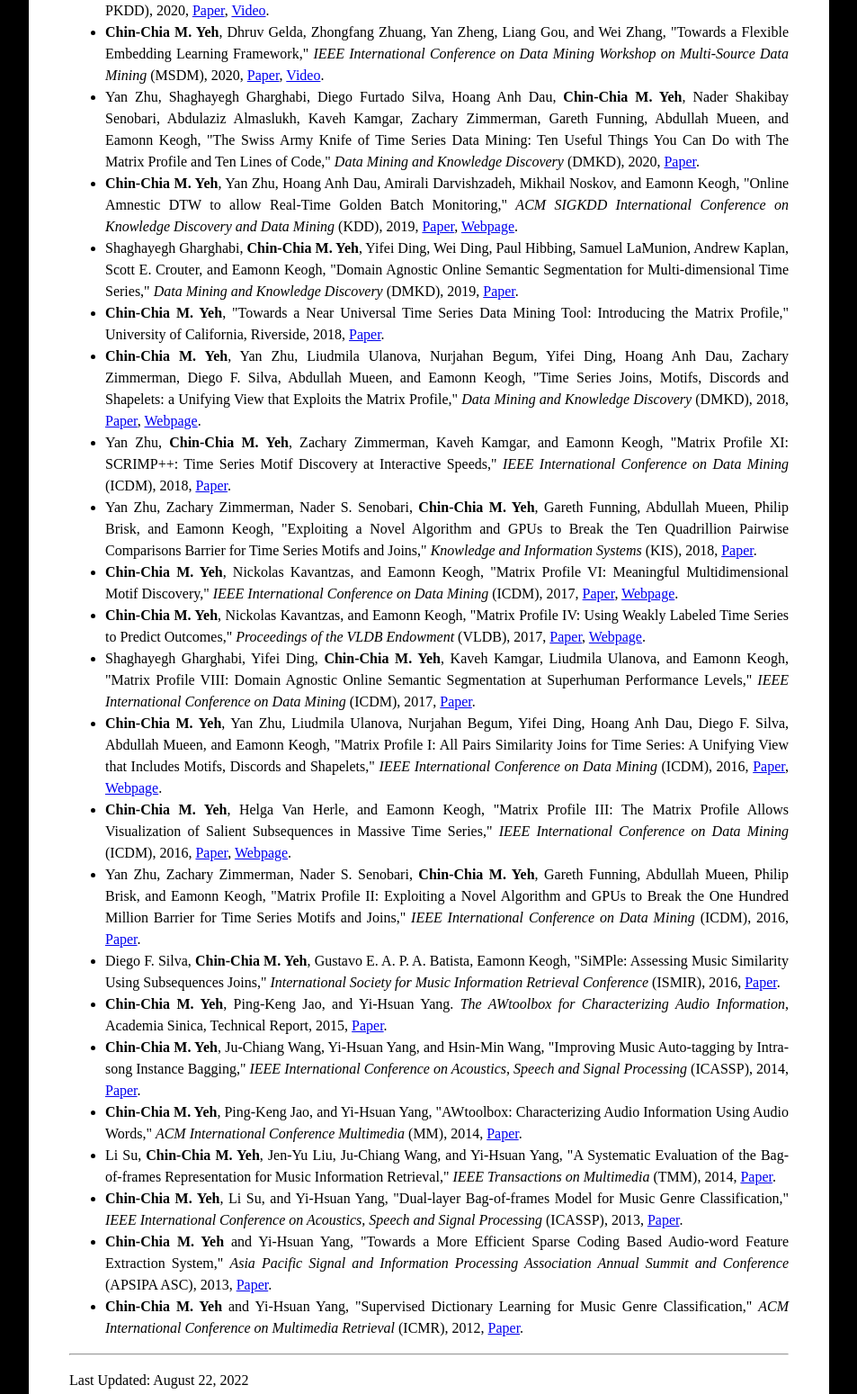
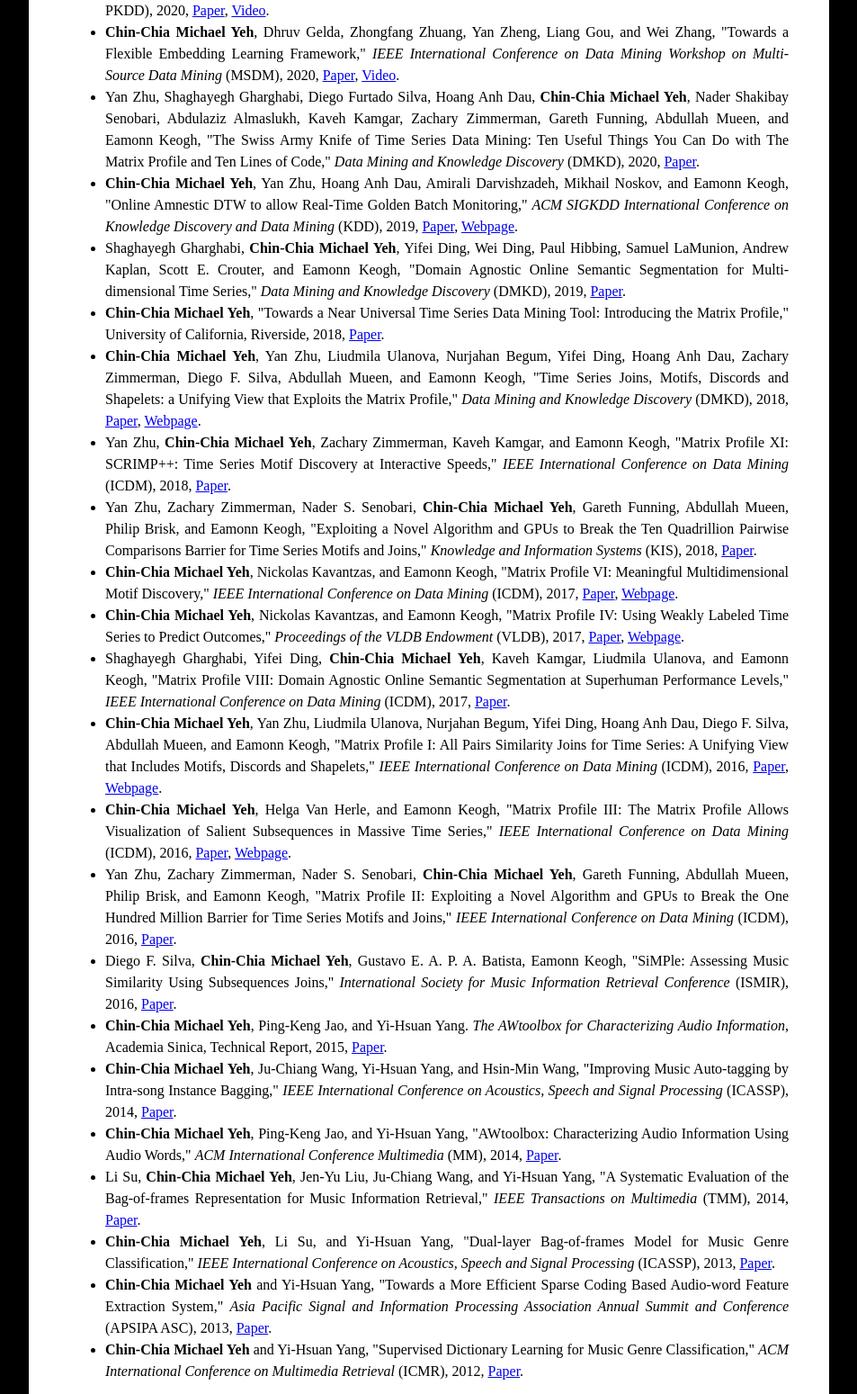
Before and after one commit to mcyeh/mcyeh.github.io, a plain HTML site: page index.html in a window 1280 px wide. Shown: the part 820-2369 px from the top of the page at 90% size, without its empty margins (163-1116 px from the left). Drawn offline with Linux system fonts and the light colour scheme.

Commit message:
change to full name

```diff
--- a/index.html
+++ b/index.html
@@ -85,125 +85,125 @@
 
         <h2>Selected Publications</h2>
         <ul>
-            <li> <b>Chin-Chia M. Yeh</b>, Mengting Gu, Yan Zheng, Huiyuan Chen, Javid Ebrahimi, Zhongfang Zhuang,
+            <li> <b>Chin-Chia Michael Yeh</b>, Mengting Gu, Yan Zheng, Huiyuan Chen, Javid Ebrahimi, Zhongfang Zhuang,
                 Junpeng Wang, Liang Wang, and Wei Zhang,
                 "Embedding Compression with Hashing for Efficient Representation Learning in Large-Scale Graph,"
                 <i>ACM SIGKDD International Conference on Knowledge Discovery and Data Mining</i> (KDD),
                 2022, <a href="http://arxiv.org/abs/2208.05648" target="_newtab">Paper</a>, <a
                 href="https://www.youtube.com/watch?v=DyelyEzhDQA" target="_newtab">Video</a>.
-            <li> <b>Chin-Chia M. Yeh</b>, Yan Zheng, Junpeng Wang, Huiyuan Chen, Zhongfang Zhuang, Wei Zhang, and Eamonn
+            <li> <b>Chin-Chia Michael Yeh</b>, Yan Zheng, Junpeng Wang, Huiyuan Chen, Zhongfang Zhuang, Wei Zhang, and Eamonn
                 Keogh,
                 "Error-bounded Approximate Time Series Joins using Compact Dictionary Representations of Time Series,"
                 <i>SIAM International Conference on Data Mining</i> (SDM),
                 2022, <a href="https://arxiv.org/abs/2112.12965" target="_newtab">Paper</a>, <a
                     href="https://www.youtube.com/watch?v=F7e9EWb7mS8" target="_newtab">Video</a>.
-            <li> <b>Chin-Chia M. Yeh</b>, Zhongfang Zhuang, Junpeng Wang, Yan Zheng, Javid Ebrahimi, Ryan Mercer, Liang
+            <li> <b>Chin-Chia Michael Yeh</b>, Zhongfang Zhuang, Junpeng Wang, Yan Zheng, Javid Ebrahimi, Ryan Mercer, Liang
                 Wang, and Wei Zhang,
                 "Online Multi-horizon Transaction Metric Estimation with Multi-modal Learning in Payment Networks,"
                 <i>ACM International Conference on Information and Knowledge Management</i> (CIKM),
                 2021, <a href="https://arxiv.org/abs/2109.10020" target="_newtab">Paper</a>, <a
                     href="https://www.youtube.com/watch?v=Il1ibsl2K_U" target="_newtab">Video</a>.
-            <li> <b>Chin-Chia M. Yeh</b>, Zhongfang Zhuang, Yan Zheng, Liang Wang, Junpeng Wang, and Wei Zhang,
+            <li> <b>Chin-Chia Michael Yeh</b>, Zhongfang Zhuang, Yan Zheng, Liang Wang, Junpeng Wang, and Wei Zhang,
                 "Merchant Category Identification Using Credit Card Transactions," <i>IEEE International Conference on
                     Big Data</i>
                 (IEEE BigData), 2020, <a href="https://arxiv.org/abs/2011.02602" target="_newtab">Paper</a>, <a
                     href="https://www.youtube.com/watch?v=6a3QP-YH2Pg" target="_newtab">Video</a>.
-            <li> <b>Chin-Chia M. Yeh</b>, Zhongfang Zhuang, Wei Zhang, and Liang Wang, "Multi-future Merchant
+            <li> <b>Chin-Chia Michael Yeh</b>, Zhongfang Zhuang, Wei Zhang, and Liang Wang, "Multi-future Merchant
                 Transaction Prediction," <i>Joint European Conference on Machine Learning and Knowledge Discovery
                     in Databases</i> (ECML-PKDD), 2020, <a href="https://arxiv.org/abs/2007.05303"
                     target="_newtab">Paper</a>, <a href="https://www.youtube.com/watch?v=29GXEvz7MXE"
                     target="_newtab">Video</a>.
-            <li> <b>Chin-Chia M. Yeh</b>, Dhruv Gelda, Zhongfang Zhuang, Yan Zheng, Liang Gou, and Wei Zhang,
+            <li> <b>Chin-Chia Michael Yeh</b>, Dhruv Gelda, Zhongfang Zhuang, Yan Zheng, Liang Gou, and Wei Zhang,
                 "Towards a Flexible Embedding Learning Framework," <i>IEEE International Conference on Data Mining
                     Workshop
                     on Multi-Source Data Mining</i> (MSDM), 2020, <a href="https://arxiv.org/abs/2009.10989"
                     target="_newtab">Paper</a>, <a href="https://www.youtube.com/watch?v=YijpJuJdUwU"
                     target="_newtab">Video</a>.
-            <li> Yan Zhu, Shaghayegh Gharghabi, Diego Furtado Silva, Hoang Anh Dau, <b>Chin-Chia M. Yeh</b>,
+            <li> Yan Zhu, Shaghayegh Gharghabi, Diego Furtado Silva, Hoang Anh Dau, <b>Chin-Chia Michael Yeh</b>,
                 Nader Shakibay Senobari, Abdulaziz Almaslukh, Kaveh Kamgar, Zachary Zimmerman, Gareth Funning,
                 Abdullah Mueen, and Eamonn Keogh, "The Swiss Army Knife of Time Series Data Mining: Ten Useful
                 Things You Can Do with The Matrix Profile and Ten Lines of Code," <i>Data Mining and Knowledge
                     Discovery</i> (DMKD), 2020, <a href="paper/2020_dmkd_swiss_army_knife.pdf"
                     target="_newtab">Paper</a>.<br>
-            <li> <b>Chin-Chia M. Yeh</b>, Yan Zhu, Hoang Anh Dau, Amirali Darvishzadeh, Mikhail Noskov, and Eamonn
+            <li> <b>Chin-Chia Michael Yeh</b>, Yan Zhu, Hoang Anh Dau, Amirali Darvishzadeh, Mikhail Noskov, and Eamonn
                 Keogh, "Online Amnestic DTW to allow Real-Time Golden Batch Monitoring," <i>ACM SIGKDD International
                     Conference on Knowledge Discovery and Data Mining</i> (KDD), 2019, <a
                     href="paper/2019_kdd_online_amnestic_dtw.pdf" target="_newtab">Paper</a>, <a
                     href="https://sites.google.com/view/gbatch" target="_newtab">Webpage</a>.
-            <li> Shaghayegh Gharghabi, <b>Chin-Chia M. Yeh</b>, Yifei Ding, Wei Ding, Paul Hibbing, Samuel LaMunion,
+            <li> Shaghayegh Gharghabi, <b>Chin-Chia Michael Yeh</b>, Yifei Ding, Wei Ding, Paul Hibbing, Samuel LaMunion,
                 Andrew Kaplan, Scott E. Crouter, and Eamonn Keogh, "Domain Agnostic Online Semantic Segmentation for
                 Multi-dimensional Time Series," <i>Data Mining and Knowledge Discovery</i> (DMKD), 2019, <a
                     href="paper/2019_dmkd_domain_agnostic_online.pdf" target="_newtab">Paper</a>.<br>
-            <li> <b>Chin-Chia M. Yeh</b>, "Towards a Near Universal Time Series Data Mining Tool: Introducing the Matrix
+            <li> <b>Chin-Chia Michael Yeh</b>, "Towards a Near Universal Time Series Data Mining Tool: Introducing the Matrix
                 Profile," University of California, Riverside, 2018, <a href="https://arxiv.org/abs/1811.03064"
                     target="_newtab">Paper</a>.
-            <li><b>Chin-Chia M. Yeh</b>, Yan Zhu, Liudmila Ulanova, Nurjahan Begum, Yifei Ding, Hoang Anh Dau, Zachary
+            <li><b>Chin-Chia Michael Yeh</b>, Yan Zhu, Liudmila Ulanova, Nurjahan Begum, Yifei Ding, Hoang Anh Dau, Zachary
                 Zimmerman, Diego F. Silva, Abdullah Mueen, and Eamonn Keogh, "Time Series Joins, Motifs, Discords and
                 Shapelets: a Unifying View that Exploits the Matrix Profile," <i>Data Mining and Knowledge Discovery</i>
                 (DMKD), 2018, <a href="paper/2018_dmkd_time_series_joins.pdf" target="_newtab">Paper</a>,
                 <a href="http://www.cs.ucr.edu/~eamonn/MatrixProfile.html" target="_newtab">Webpage</a>.
-            <li> Yan Zhu, <b>Chin-Chia M. Yeh</b>, Zachary Zimmerman, Kaveh Kamgar, and Eamonn Keogh, "Matrix Profile
+            <li> Yan Zhu, <b>Chin-Chia Michael Yeh</b>, Zachary Zimmerman, Kaveh Kamgar, and Eamonn Keogh, "Matrix Profile
                 XI: SCRIMP++: Time Series Motif Discovery at Interactive Speeds," <i>IEEE International Conference on
                     Data Mining</i> (ICDM), 2018, <a href="paper/2018_icdm_scrimp_time_series.pdf"
                     target="_newtab">Paper</a>.
-            <li>Yan Zhu, Zachary Zimmerman, Nader S. Senobari, <b>Chin-Chia M. Yeh</b>, Gareth Funning, Abdullah Mueen,
+            <li>Yan Zhu, Zachary Zimmerman, Nader S. Senobari, <b>Chin-Chia Michael Yeh</b>, Gareth Funning, Abdullah Mueen,
                 Philip Brisk, and Eamonn Keogh, "Exploiting a Novel Algorithm and GPUs to Break the Ten Quadrillion
                 Pairwise Comparisons Barrier for Time Series Motifs and Joins," <i>Knowledge and Information Systems</i>
                 (KIS), 2018, <a href="paper/2018_kis_exploiting_novel_algorithm.pdf" target="_newtab">Paper</a>.
-            <li><b>Chin-Chia M. Yeh</b>, Nickolas Kavantzas, and Eamonn Keogh, "Matrix Profile VI: Meaningful
+            <li><b>Chin-Chia Michael Yeh</b>, Nickolas Kavantzas, and Eamonn Keogh, "Matrix Profile VI: Meaningful
                 Multidimensional Motif Discovery," <i>IEEE International Conference on Data Mining</i> (ICDM), 2017, <a
                     href="paper/2017_icdm_meaningful_multidimensional_motif.pdf" target="_newtab">Paper</a>,
                 <a href="https://sites.google.com/view/mstamp" target="_newtab">Webpage</a>.
-            <li><b>Chin-Chia M. Yeh</b>, Nickolas Kavantzas, and Eamonn Keogh, "Matrix Profile IV: Using Weakly Labeled
+            <li><b>Chin-Chia Michael Yeh</b>, Nickolas Kavantzas, and Eamonn Keogh, "Matrix Profile IV: Using Weakly Labeled
                 Time Series to Predict Outcomes," <i>Proceedings of the VLDB Endowment</i> (VLDB), 2017, <a
                     href="paper/2017_vldb_using_weakly_labeled.pdf" target="_newtab">Paper</a>,
                 <a href="https://sites.google.com/view/weaklylabeled" target="_newtab">Webpage</a>.
-            <li>Shaghayegh Gharghabi, Yifei Ding, <b>Chin-Chia M. Yeh</b>, Kaveh Kamgar, Liudmila Ulanova, and Eamonn
+            <li>Shaghayegh Gharghabi, Yifei Ding, <b>Chin-Chia Michael Yeh</b>, Kaveh Kamgar, Liudmila Ulanova, and Eamonn
                 Keogh, "Matrix Profile VIII: Domain Agnostic Online Semantic Segmentation at Superhuman Performance
                 Levels," <i>IEEE International Conference on Data Mining</i> (ICDM), 2017, <a
                     href="paper/2017_icdm_domain_agnostic_online.pdf" target="_newtab">Paper</a>.
-            <li><b>Chin-Chia M. Yeh</b>, Yan Zhu, Liudmila Ulanova, Nurjahan Begum, Yifei Ding, Hoang Anh Dau, Diego F.
+            <li><b>Chin-Chia Michael Yeh</b>, Yan Zhu, Liudmila Ulanova, Nurjahan Begum, Yifei Ding, Hoang Anh Dau, Diego F.
                 Silva, Abdullah Mueen, and Eamonn Keogh, "Matrix Profile I: All Pairs Similarity Joins for Time Series:
                 A Unifying View that Includes Motifs, Discords and Shapelets," <i>IEEE International Conference on Data
                     Mining</i> (ICDM), 2016, <a href="paper/2016_icdm_all_pairs_similarity.pdf"
                     target="_newtab">Paper</a>,
                 <a href="https://sites.google.com/site/icdmstamp" target="_newtab">Webpage</a>.
-            <li><b>Chin-Chia M. Yeh</b>, Helga Van Herle, and Eamonn Keogh, "Matrix Profile III: The Matrix Profile
+            <li><b>Chin-Chia Michael Yeh</b>, Helga Van Herle, and Eamonn Keogh, "Matrix Profile III: The Matrix Profile
                 Allows Visualization of Salient Subsequences in Massive Time Series," <i>IEEE International Conference
                     on Data Mining</i> (ICDM), 2016, <a href="paper/2016_icdm_matrix_profile_allows.pdf"
                     target="_newtab">Paper</a>,
                 <a href="https://sites.google.com/site/salientsubs" target="_newtab">Webpage</a>.
-            <li>Yan Zhu, Zachary Zimmerman, Nader S. Senobari, <b>Chin-Chia M. Yeh</b>, Gareth Funning, Abdullah Mueen,
+            <li>Yan Zhu, Zachary Zimmerman, Nader S. Senobari, <b>Chin-Chia Michael Yeh</b>, Gareth Funning, Abdullah Mueen,
                 Philip Brisk, and Eamonn Keogh, "Matrix Profile II: Exploiting a Novel Algorithm and GPUs to Break the
                 One Hundred Million Barrier for Time Series Motifs and Joins," <i>IEEE International Conference on Data
                     Mining</i> (ICDM), 2016, <a href="paper/2016_icdm_exploiting_novel_algorithm.pdf"
                     target="_newtab">Paper</a>.
-            <li>Diego F. Silva, <b>Chin-Chia M. Yeh</b>, Gustavo E. A. P. A. Batista, Eamonn Keogh, "SiMPle: Assessing
+            <li>Diego F. Silva, <b>Chin-Chia Michael Yeh</b>, Gustavo E. A. P. A. Batista, Eamonn Keogh, "SiMPle: Assessing
                 Music Similarity Using Subsequences Joins," <i>International Society for Music Information Retrieval
                     Conference</i> (ISMIR), 2016, <a href="paper/2016_ismir_assessing_music_similarity.pdf"
                     target="_newtab">Paper</a>.
-            <li><b>Chin-Chia M. Yeh</b>, Ping-Keng Jao, and Yi-Hsuan Yang. <i>The AWtoolbox for Characterizing Audio
+            <li><b>Chin-Chia Michael Yeh</b>, Ping-Keng Jao, and Yi-Hsuan Yang. <i>The AWtoolbox for Characterizing Audio
                     Information</i>, Academia Sinica, Technical Report, 2015, <a
                     href="paper/2015_report_awtoolbox_characterizing_audio.pdf" target="_newtab">Paper</a>.
-            <li><b>Chin-Chia M. Yeh</b>, Ju-Chiang Wang, Yi-Hsuan Yang, and Hsin-Min Wang, "Improving Music Auto-tagging
+            <li><b>Chin-Chia Michael Yeh</b>, Ju-Chiang Wang, Yi-Hsuan Yang, and Hsin-Min Wang, "Improving Music Auto-tagging
                 by Intra-song Instance Bagging," <i>IEEE International Conference on Acoustics, Speech and Signal
                     Processing</i> (ICASSP), 2014, <a href="paper/2014_icassp_improving_music_autotagging.pdf"
                     target="_newtab">Paper</a>.
-            <li><b>Chin-Chia M. Yeh</b>, Ping-Keng Jao, and Yi-Hsuan Yang, "AWtoolbox: Characterizing Audio Information
+            <li><b>Chin-Chia Michael Yeh</b>, Ping-Keng Jao, and Yi-Hsuan Yang, "AWtoolbox: Characterizing Audio Information
                 Using Audio Words," <i>ACM International Conference Multimedia</i> (MM), 2014, <a
                     href="paper/2014_mm_awtoolbox_characterizing_audio.pdf" target="_newtab">Paper</a>.
-            <li>Li Su, <b>Chin-Chia M. Yeh</b>, Jen-Yu Liu, Ju-Chiang Wang, and Yi-Hsuan Yang, "A Systematic Evaluation
+            <li>Li Su, <b>Chin-Chia Michael Yeh</b>, Jen-Yu Liu, Ju-Chiang Wang, and Yi-Hsuan Yang, "A Systematic Evaluation
                 of the Bag-of-frames Representation for Music Information Retrieval," <i>IEEE Transactions on
                     Multimedia</i> (TMM), 2014, <a href="paper/2014_tmm_systematic_evaluation_bof.pdf"
                     target="_newtab">Paper</a>.
-            <li><b>Chin-Chia M. Yeh</b>, Li Su, and Yi-Hsuan Yang, "Dual-layer Bag-of-frames Model for Music Genre
+            <li><b>Chin-Chia Michael Yeh</b>, Li Su, and Yi-Hsuan Yang, "Dual-layer Bag-of-frames Model for Music Genre
                 Classification," <i>IEEE International Conference on Acoustics, Speech and Signal Processing</i>
                 (ICASSP), 2013, <a href="paper/2013_icassp_dual_layer_bof.pdf" target="_newtab">Paper</a>.
-            <li><b>Chin-Chia M. Yeh</b> and Yi-Hsuan Yang, "Towards a More Efficient Sparse Coding Based Audio-word
+            <li><b>Chin-Chia Michael Yeh</b> and Yi-Hsuan Yang, "Towards a More Efficient Sparse Coding Based Audio-word
                 Feature Extraction System," <i>Asia Pacific Signal and Information Processing Association Annual Summit
                     and Conference</i> (APSIPA ASC), 2013, <a href="paper/2013_apsipa_toward_more_efficient.pdf"
                     target="_newtab">Paper</a>.
-            <li><b>Chin-Chia M. Yeh</b> and Yi-Hsuan Yang, "Supervised Dictionary Learning for Music Genre
+            <li><b>Chin-Chia Michael Yeh</b> and Yi-Hsuan Yang, "Supervised Dictionary Learning for Music Genre
                 Classification," <i>ACM International Conference on Multimedia Retrieval</i> (ICMR), 2012, <a
                     href="paper/2012_icmr_supervised_dictionary_learning.pdf" target="_newtab">Paper</a>.
         </ul>
```
